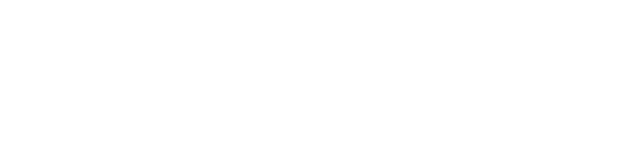
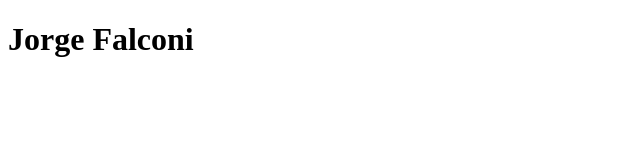
Before and after one commit to jfalconidc/aprendiendo_gitHub, a plain HTML site: page index.html in a window 1280 px wide. Shown: the whole page, without its empty margins (0-640 px from the left). Drawn offline with Linux system fonts and the light colour scheme.

Commit message:
agregando un h1

```diff
--- a/index.html
+++ b/index.html
@@ -6,6 +6,6 @@
     <title>Document</title>
 </head>
 <body>
-
+    <h1>Jorge Falconi</h1>
 </body>
 </html>
```
